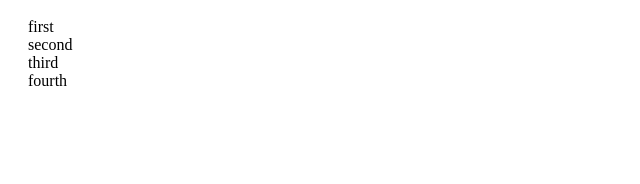
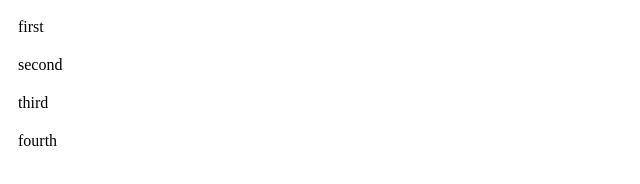
Before and after one commit to knightmoves-schools/023-navigation-bar-hashyyazzie, a website: page index.html in a window 1280 px wide. Shown: the whole page, without its empty margins (0-640 px from the left). Drawn offline with Linux system fonts and the light colour scheme.

Commit message:
Update index.html
ho

```diff
--- a/index.html
+++ b/index.html
@@ -5,7 +5,7 @@
     <style>
         ul {
             margin: 0;
-            padding: 10px;
+            padding: 0;
             list-style-type: none;
         }
 
@@ -13,6 +13,7 @@
             padding: 10px;
             text-decoration: none;
             color: black;
+            display: inline-block;
         }
     </style>
 </head>
```
